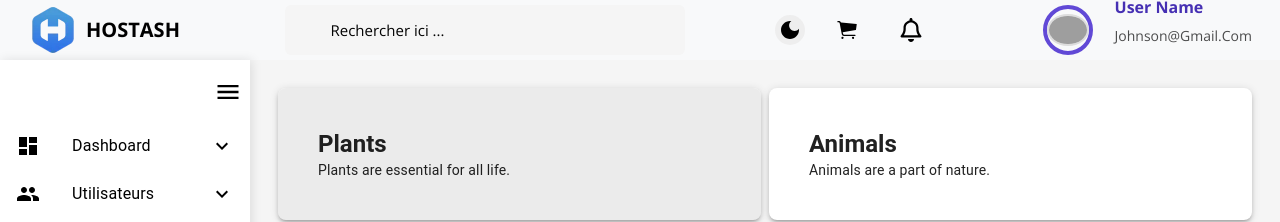
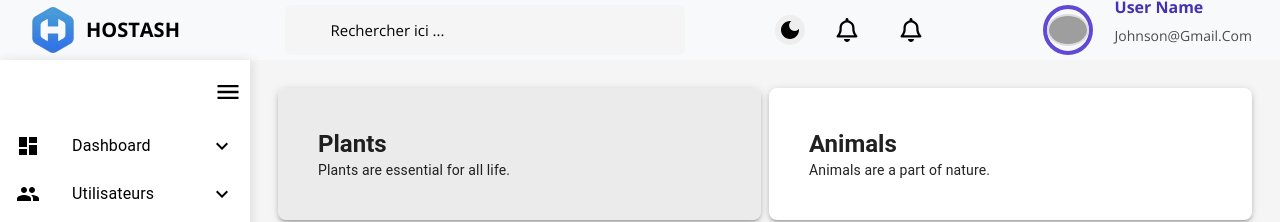
Before and after one commit to labyjohnsongabriel/gestion_vente_pi-ce_vehicule, a React (Vite) app: page / in a window 1280 px wide. Shown: the top 222 px of the page. Built offline with nearby package versions, Linux system fonts and the light colour scheme; grey boxes are pictures that could not be loaded; some icons are missing.

Commit message:
Change l'icone cart par notif

```diff
--- a/src/Navbar/Navbar.jsx
+++ b/src/Navbar/Navbar.jsx
@@ -67,7 +67,6 @@ export default function Navbar() {
                 width: 30,
                 height: 30,
                 marginRight: "10px",
-
               }}
             >
               {mode === "dark" ? <LightMode /> : <DarkMode />}
@@ -78,10 +77,8 @@ export default function Navbar() {
             type="button"
             style={{ color: "black", height: "50px" }}
           >
-            <IoIosCart style={{ fontSize: "24px" }} />
+            <FaRegBell style={{ fontSize: "24px" }} />
           </Button>
-
-
 
           <Button
             className="rounded-circle mr-3"
```
